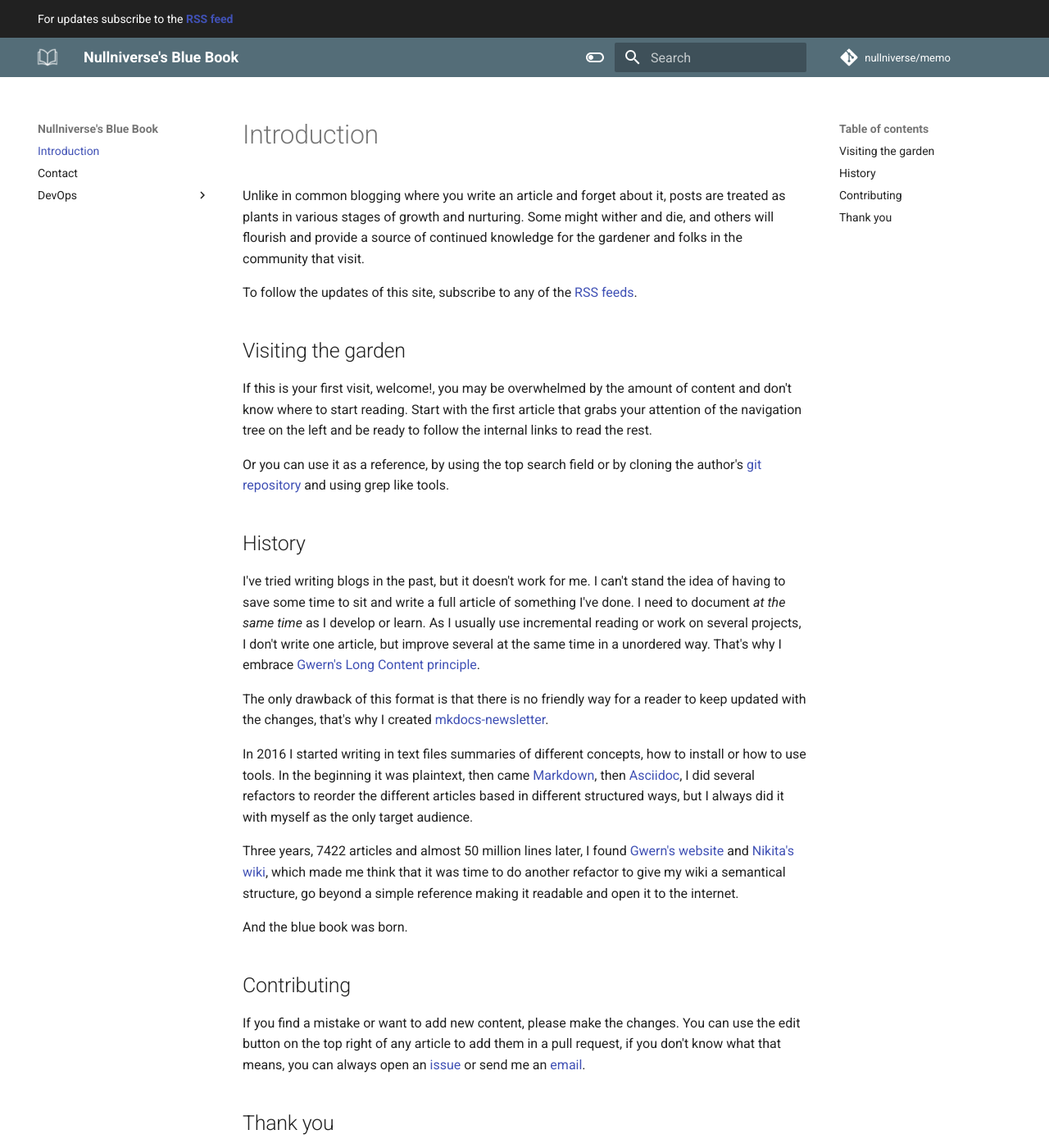
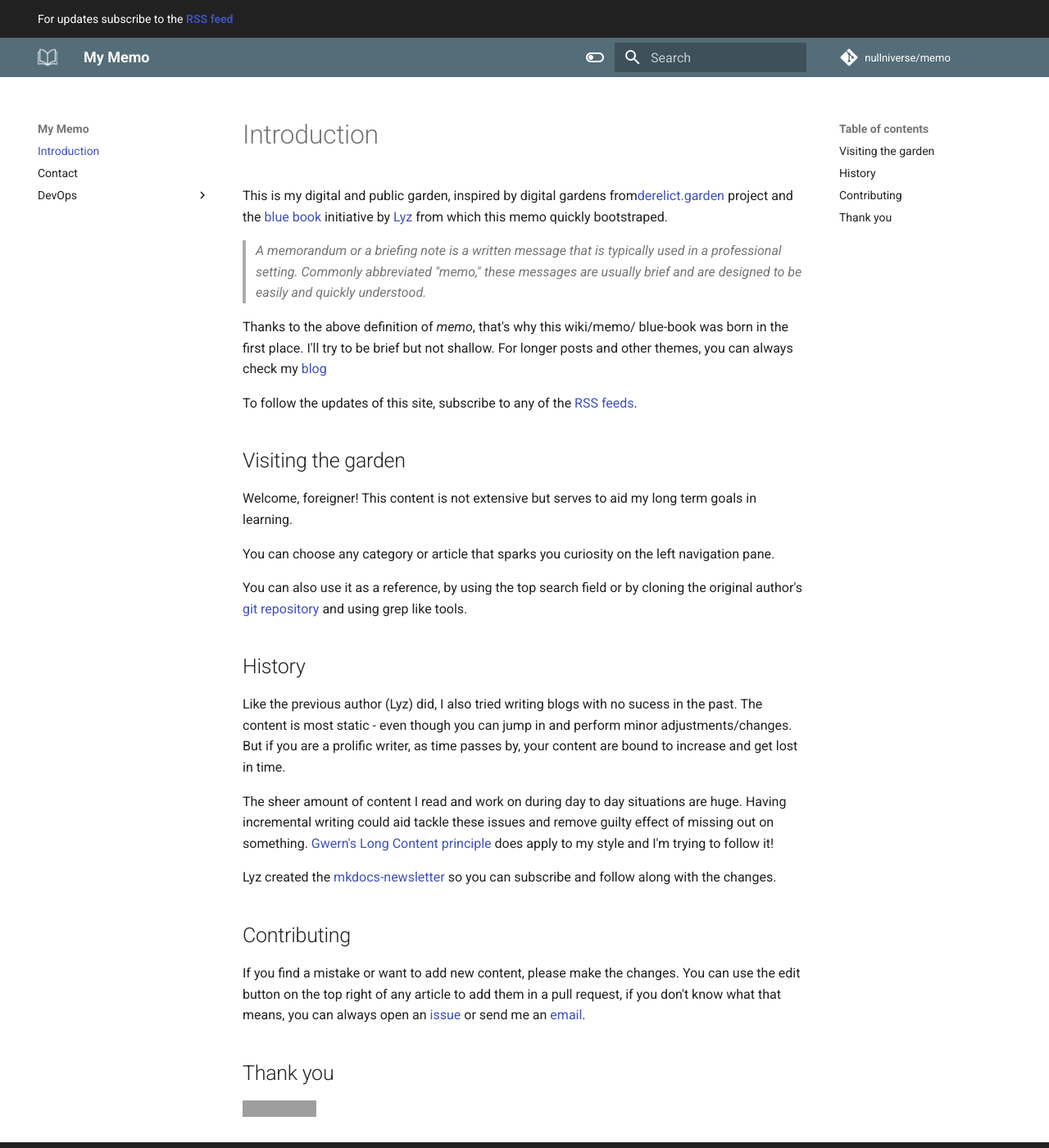
Before and after one commit to nullniverse/memo, an MkDocs documentation site: the page built from docs/index.md, in a window 1280 px wide and 1400 px high. Shown: the whole window at 82% size. Built offline with MkDocs 1.6.1 and Material for MkDocs 9.7.7, drawn with Linux system fonts in a browser that asks for light colours; comment, search, counter and statistics services are not loaded; grey boxes are pictures that could not be loaded.

Commit message:
edited intro

```diff
--- a/docs/index.md
+++ b/docs/index.md
@@ -3,53 +3,41 @@ title: Introduction
 author: nullniverse
 ---
 
-Unlike in common blogging where you write an article and forget about it, posts
-are treated as plants in various stages of growth and nurturing. Some might
-wither and die, and others will flourish and provide a source of continued
-knowledge for the gardener and folks in the community that visit.
+This is my digital and public garden, inspired by digital gardens from[derelict.garden](https://derelict.garden) project and the [blue book](https://lyz-code.github.io/blue-book/) initiative by [Lyz](https://github.com/lyz-code) from which this memo quickly bootstraped.
+
+> _A memorandum or a briefing note is a written message that is typically used in a professional setting. Commonly abbreviated "memo,"  these messages are usually brief and are designed to be easily and quickly understood._
+
+Thanks to the above definition of _memo_, that's why this wiki/memo/
+blue-book was born in the first place. I'll try to be brief but not shallow.
+For longer posts and other themes, you can always check my [blog](https://blog.nullniverse.xyz)
+
 
 To follow the updates of this site, subscribe to any of the
 [RSS feeds](https://memo.nullniverse.xyz/newsletter/0_newsletter_index/).
 
 # Visiting the garden
 
-If this is your first visit, welcome!, you may be overwhelmed by the amount of
-content and don't know where to start reading. Start with the first article that
-grabs your attention of the navigation tree on the left and be ready to follow
-the internal links to read the rest.
+Welcome, foreigner! This content is not extensive but serves to aid my long term goals in learning.
 
-Or you can use it as a reference, by using the top search field or by cloning
-the author's [git repository](https://github.com/lyz-code/blue-book) and using grep like
+You can choose any category or article that sparks you curiosity on the left navigation pane.
+
+You can also use it as a reference, by using the top search field or by cloning
+the original author's [git repository](https://github.com/lyz-code/blue-book) and using grep like
 tools.
 
 # History
 
-I've tried writing blogs in the past, but it doesn't work for me. I can't stand
-the idea of having to save some time to sit and write a full article of
-something I've done. I need to document *at the same time* as I develop or
-learn. As I usually use incremental reading or work on several projects, I don't
-write one article, but improve several at the same time in a unordered way.
-That's why I embrace
-[Gwern's Long Content principle](https://www.gwern.net/About#long-content).
+Like the previous author (Lyz) did, I also tried writing blogs with no sucess in the past. The content is most static - even though you can
+jump in and perform minor adjustments/changes. But if you are a prolific writer, as time passes by, your content are bound to increase and get lost in time.
 
-The only drawback of this format is that there is no friendly way for a reader
-to keep updated with the changes, that's why I created
-[mkdocs-newsletter](https://lyz-code.github.io/mkdocs-newsletter/).
+The sheer amount of content I read and work on during day to day situations are huge.
+Having incremental writing could aid tackle these issues and remove
+guilty effect of missing out on something.
+[Gwern's Long Content principle](https://www.gwern.net/About#long-content) does apply to my style and I'm trying to follow it!
 
-In 2016 I started writing in text files summaries of different concepts, how to
-install or how to use tools. In the beginning it was plaintext, then came
-[Markdown](https://en.wikipedia.org/wiki/Markdown), then
-[Asciidoc](https://en.wikipedia.org/wiki/AsciiDoc), I did several refactors to
-reorder the different articles based in different structured ways, but I always
-did it with myself as the only target audience.
 
-Three years, 7422 articles and almost 50 million lines later, I found
-[Gwern's website](https://www.gwern.net/) and
-[Nikita's wiki](https://wiki.nikitavoloboev.xyz), which made me think that it
-was time to do another refactor to give my wiki a semantical structure, go
-beyond a simple reference making it readable and open it to the internet.
+Lyz created the [mkdocs-newsletter](https://lyz-code.github.io/mkdocs-newsletter/) so you can subscribe and follow along with the changes.
 
-And the blue book was born.
 
 # Contributing
 
--- a/mkdocs.yml
+++ b/mkdocs.yml
@@ -1,5 +1,5 @@
 ---
-site_name: Nullniverse's Blue Book
+site_name: My Memo
 site_description: My personal digital garden
 site_author: nullniverse
 site_url: https://memo.nullniverse.xyz
```
Also changed, not shown: docs/devops/kubernetes/kubernetes.md (+1 -1 lines).
